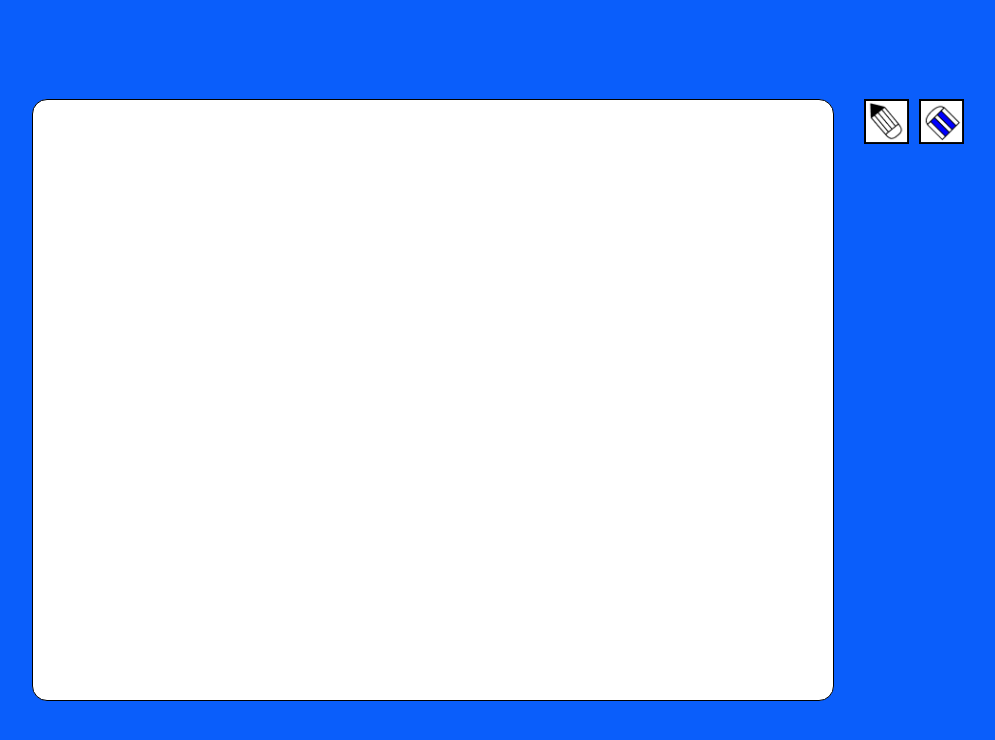
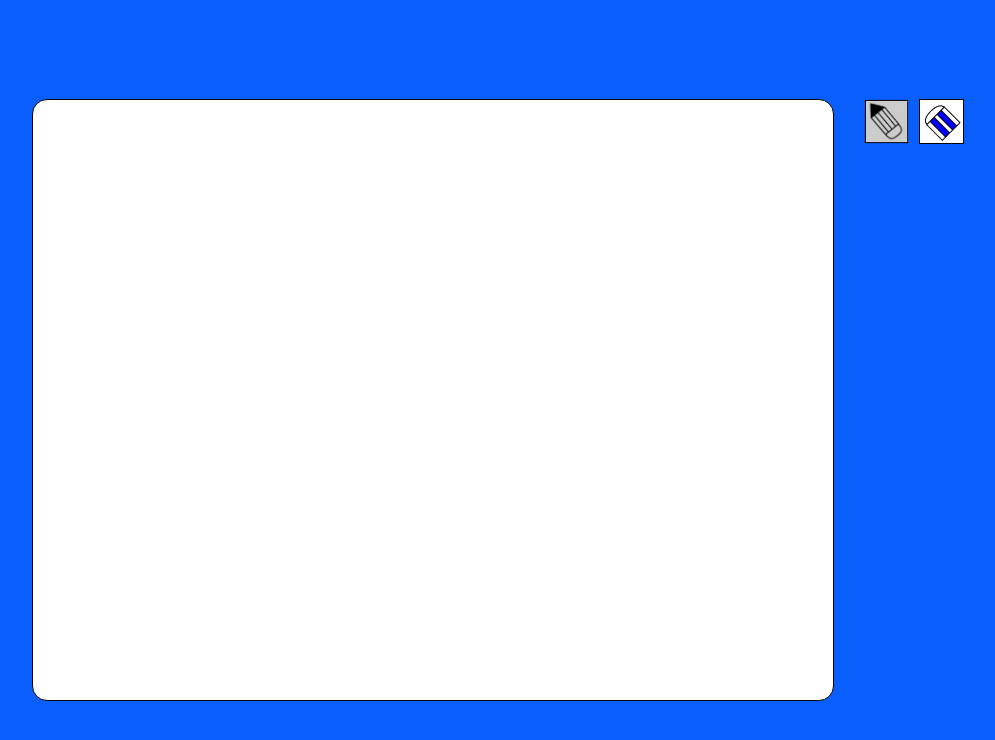
Before and after one commit to tzuPersonal/draw, a Vue app: page / in a window 1280 px wide. Shown: the top 740 px of the page, without its empty margins (142-1137 px from the left). Built offline with nearby package versions, Linux system fonts and the light colour scheme.

Commit message:
remove toolPanel and select tool css

```diff
--- a/src/components/Tools/Tool.vue
+++ b/src/components/Tools/Tool.vue
@@ -4,26 +4,24 @@
   >
     <Button
       class="tool"
+      :class="toolName === selectingToolName ? 'selecting' : ''"
       :style="{ 'background-image': `url(${require(`../../assets/${toolName}.png`)})` }"
       @click="switchTool"
     />
-    <ToolPanel v-if="visibleToolName[toolName]" />
   </div>
 </template>
 
 <script setup>
 import { toRefs } from 'vue';
-import { visibleToolName } from '../ToolPanel/store';
+import { selectingToolName, toggleSelectingTool } from './store';
 import Button from '../Button/Button.vue';
-import ToolPanel from '../ToolPanel/ToolPanel.vue';
 
 const props = defineProps({
   toolName: String,
 });
-
 const emit = defineEmits(['switchTool']);
-
 const switchTool = () => {
+  toggleSelectingTool(props.toolName);
   emit('switchTool');
 };
 
@@ -35,10 +33,17 @@ const { toolName } = toRefs(props);
   position: relative;
 
   .tool {
+    position: relative;
     width: 45px;
     height: 45px;
-    border: 1px solid black;
     flex-shrink: 0;
+
+    &.selecting {
+      transform: scale(0.96);
+      filter: brightness(0.8);
+      pointer-events: none;
+      cursor: auto;
+    }
   }
 }
 </style>
--- a/src/components/Tools/Tools.vue
+++ b/src/components/Tools/Tools.vue
@@ -5,7 +5,7 @@
     <div class="tools flex row justify-between align-start wrap">
       <Tool v-for="(tool, index) in tools" :key="index"
         :toolName="tool.name"
-        @switchTool="tool.do"
+        @switchTool="tool.callback"
       />
     </div>
   </div>
@@ -14,22 +14,19 @@
 <script setup>
 import { ref } from 'vue';
 import { switchColor } from '../../../module/js/draw';
-import { toggleToolPanelVisible } from '../ToolPanel/store';
 import Tool from './Tool.vue';
 
 const tools = ref(
   [
     {
       name: 'pencil',
-      do: () => {
-        toggleToolPanelVisible('pencil', true);
+      callback: () => {
         switchColor('black');
       },
     },
     {
       name: 'eraser',
-      do: () => {
-        toggleToolPanelVisible(this.name, true);
+      callback: () => {
         switchColor('white');
       },
     },
--- /dev/null
+++ b/src/components/Tools/store.js
@@ -0,0 +1,9 @@
+import { ref } from 'vue';
+
+export const selectingToolName = ref('pencil');
+
+export const toggleSelectingTool = (name) => {
+  if (selectingToolName.value === name) { return; }
+
+  selectingToolName.value = name;
+};
```
